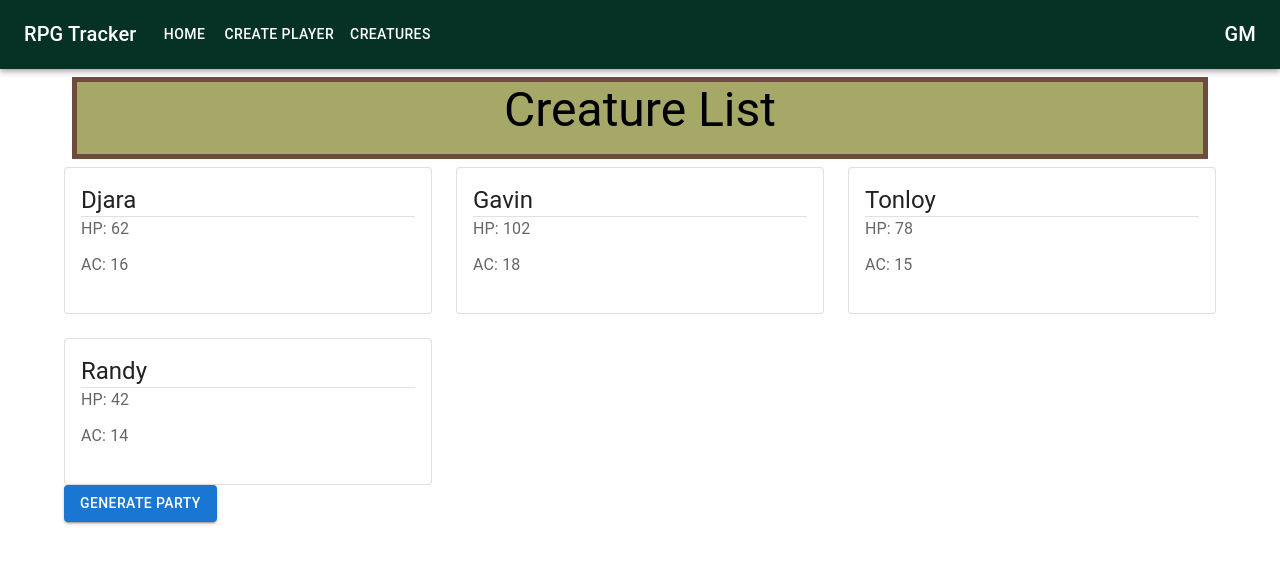
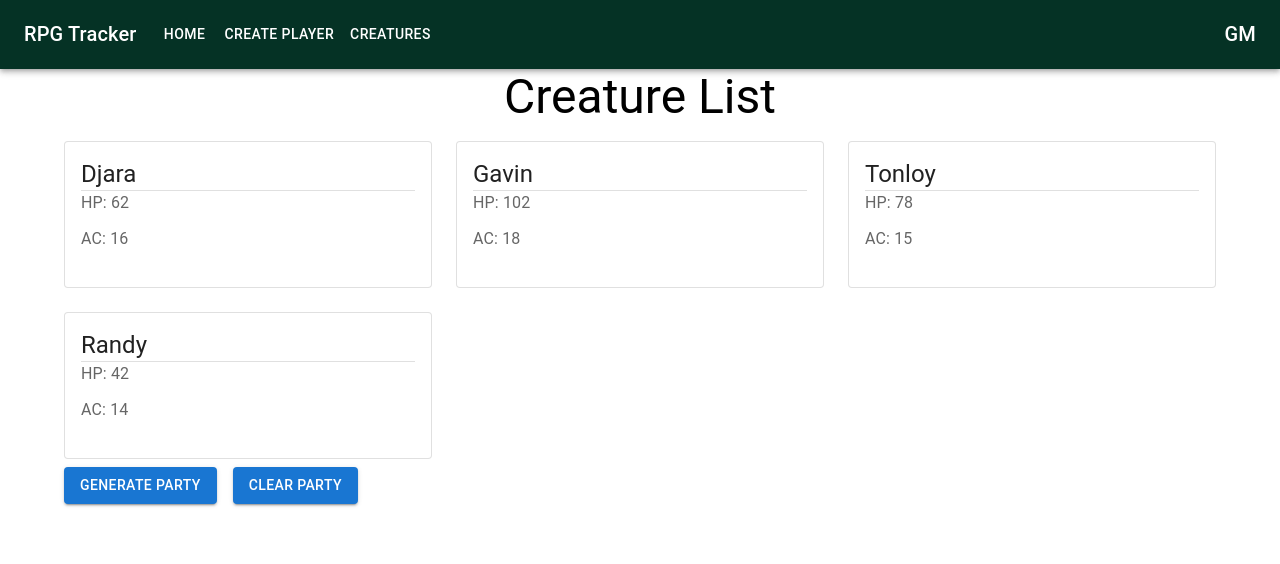
Before and after one commit to lchapmb/rpgTracker, a React (Create React App) app: page /creatures-page in a window 1280 px wide. Both pictures are taken after a click on the button "GENERATE PARTY". Shown: the top 564 px of the page. Built offline with nearby package versions, Linux system fonts and the light colour scheme.

Commit message:
changes layout for CreaturesPage, separates out CreaturesList into new file

```diff
--- /dev/null
+++ b/src/components/CreaturesList.tsx
@@ -0,0 +1,40 @@
+// imports from MUI
+import { Typography, Card, Divider, CardContent, Grid } from "@mui/material";
+
+// import context
+import { useCreaturesContext } from "../views/App";
+
+export default function CreaturesList() {
+  const { creaturesArr } = useCreaturesContext();
+  return (
+    <Grid
+      container
+      spacing={{ xs: 2, md: 3 }}
+      columns={{ xs: 4, sm: 8, md: 12 }}
+      className="creatureListGrid"
+      maxWidth="lg"
+    >
+      {creaturesArr.map((creature) => (
+        <Grid item xs={2} sm={4} md={4} key={creature.id}>
+          <Card variant="outlined">
+            <CardContent>
+              <Typography variant="h5" component="div">
+                {creature.name}
+              </Typography>
+              <Divider />
+              <Typography sx={{ mb: 1.5 }} color="text.secondary">
+                HP: {creature.health}
+              </Typography>
+              <Typography sx={{ mb: 1.5 }} color="text.secondary">
+                AC: {creature.armour}
+              </Typography>
+            </CardContent>
+          </Card>
+        </Grid>
+      ))}
+      {/* <Typography variant="h5" component="div" gutterBottom align="center">
+          No creatures found
+        </Typography> */}
+    </Grid>
+  );
+}
--- a/src/components/CreaturesPage.tsx
+++ b/src/components/CreaturesPage.tsx
@@ -1,5 +1,6 @@
-// import nav
+// import components
 import TopNav from "./navs/TopNav";
+import CreaturesList from "./CreaturesList";
 
 // imports from MUI
 import {
@@ -25,58 +26,37 @@ const testCreatures = [
 ];
 
 export default function CreaturesPage() {
-  const { creaturesArr, setCreaturesArr } = useCreaturesContext();
-  const testClick = async () => {
+  const { setCreaturesArr } = useCreaturesContext();
+  const testPartyClick = async () => {
     console.log("Test");
     await setCreaturesArr(testCreatures);
+  };
+  const clearPartyClick = () => {
+    console.log("Clear");
+    setCreaturesArr([]);
   };
   return (
     <>
       <TopNav />
-      <Container className="homeContainer" maxWidth="lg">
-        <Box className="homeBox" sx={{ height: "auto" }}>
+      <Container>
+        <Box className="creatureTitleBox" sx={{ height: "auto" }}>
           <Typography variant="h3" component="div" gutterBottom align="center">
             Creature List
           </Typography>
         </Box>
-      </Container>
-      <Container className="creatureListContainer" maxWidth="lg">
-        <Grid
-          container
-          spacing={{ xs: 2, md: 3 }}
-          columns={{ xs: 4, sm: 8, md: 12 }}
-          className="creatureListGrid"
-          maxWidth="lg"
-        >
-          {creaturesArr.map((creature) => (
-            <Grid item xs={2} sm={4} md={4} key={creature.id}>
-              <Card variant="outlined">
-                <CardContent>
-                  <Typography variant="h5" component="div">
-                    {creature.name}
-                  </Typography>
-                  <Divider />
-                  <Typography sx={{ mb: 1.5 }} color="text.secondary">
-                    HP: {creature.health}
-                  </Typography>
-                  <Typography sx={{ mb: 1.5 }} color="text.secondary">
-                    AC: {creature.armour}
-                  </Typography>
-                </CardContent>
-              </Card>
-            </Grid>
-          ))}
-        </Grid>
-        {/* <Typography variant="h5" component="div" gutterBottom align="center">
-          No creatures found
-        </Typography> */}
-      </Container>
-      <Container className="creatureListContainer" maxWidth="lg">
-        <Stack spacing={2} direction="row">
-          <Button variant="contained" onClick={testClick}>
-            Generate Party
-          </Button>
-        </Stack>
+        <Box className="creatureListContainer" maxWidth="lg" mt={1}>
+          <CreaturesList />
+        </Box>
+        <Box className="generatePartyButton" maxWidth="lg" mt={1}>
+          <Stack spacing={2} direction="row">
+            <Button variant="contained" onClick={testPartyClick}>
+              Generate Party
+            </Button>
+            <Button variant="contained" onClick={clearPartyClick}>
+              Clear Party
+            </Button>
+          </Stack>
+        </Box>
       </Container>
     </>
   );
```
